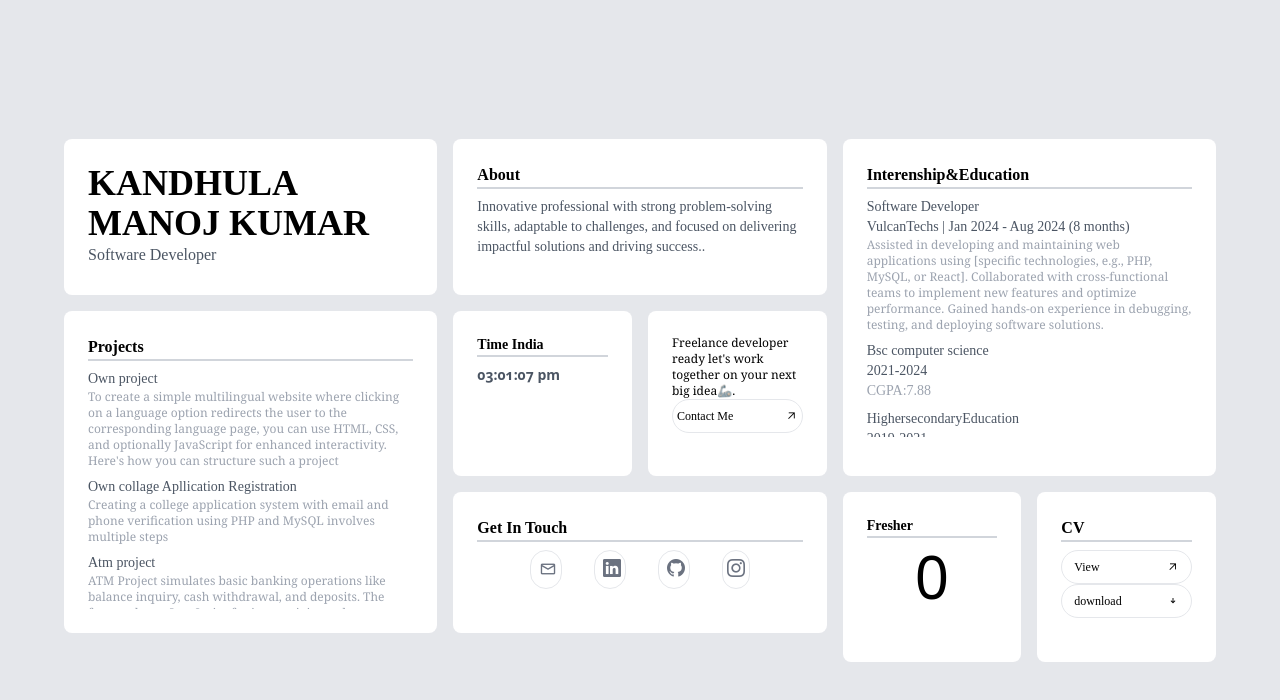
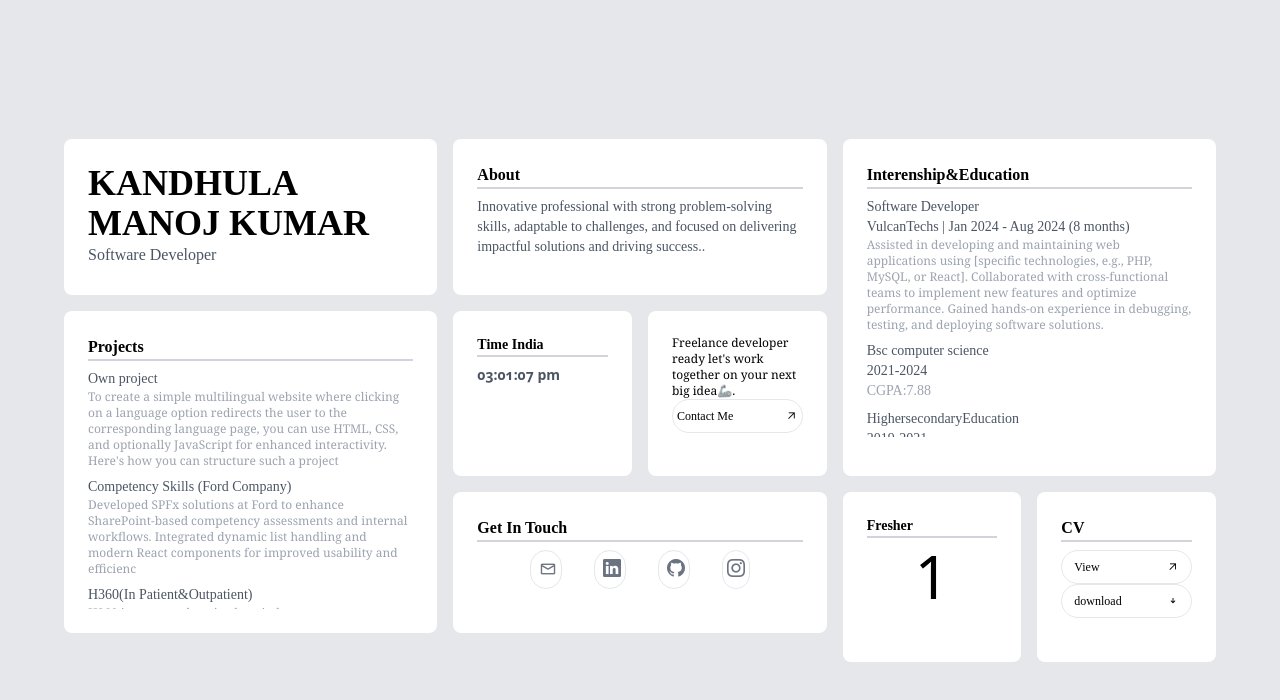
Before and after one commit to manojcoders/resume, a React (Create React App) app: page / in a window 1280 px wide. Shown: the top 700 px of the page. Built offline with nearby package versions, Linux system fonts and the light colour scheme.

Commit message:
Update App.js
new changes

```diff
--- a/src/App.js
+++ b/src/App.js
@@ -104,18 +104,18 @@ const App = () => {
           </p>
         </div>
         <div className="flex flex-col pb-2">
-          <span class="text-gray-600">Own collage Apllication Registration</span>
+          <span class="text-gray-600">Competency Skills (Ford Company)</span>
 
-          <p class="text-gray-400 text-xs font-serif">Creating a college application system with email and phone
-          verification using PHP and MySQL involves multiple steps</p>
+          <p class="text-gray-400 text-xs font-serif">Developed SPFx solutions at Ford to enhance SharePoint-based competency assessments and internal workflows. Integrated dynamic
+          list handling and modern React components for improved usability and efficienc</p>
         </div>
         <div className="flex flex-col pb-2">
-          <span class="text-gray-600">Atm project</span>
+          <span class="text-gray-600">H360(In Patient&Outpatient)</span>
 
-          <p class="text-gray-400 text-xs font-serif">ATM Project simulates basic banking operations like balance inquiry, cash withdrawal, and deposits.
-         The frontend uses JavaScript for interactivity and user inputs.
-         The backend is powered by PHP to handle login authentication and transactions securely.
-         User data (balance, username, and PIN) is stored and managed using a MySQL database.</p>
+          <p class="text-gray-400 text-xs font-serif">H360 is a comprehensive hospital management system designed
+            to streamline patient care, appointments, billing, and reporting. It integrates
+            various modules like inpatient, outpatient, diagnostics, and pharmacy for seamless healthcare operations. The system supports dynamic file uploads (PDF/images), digital signatures, and printable medical summaries. Built using PHP, jQuery,
+            and MySQL, H360 improves hospital efficiency and enhances patient experience.</p>
         </div>
         {/* <div className="flex flex-col pb-2">
           <span class="text-gray-600">Bsc computer science</span>
@@ -190,7 +190,7 @@ const App = () => {
        {/* {year} */}
        <div className="card bg-white rounded-lg p-6 row-span-1 md:row-span-2">
         <h4 class="font-bold border-b-2 mb-2 border-gray-300 text-sm card-content-syne">Fresher</h4>
-        <p class="text-black text-center text-6xl">0</p>
+        <p class="text-black text-center text-6xl">1</p>
        </div>
         {/* {cv} */}
        <div className="card bg-white rounded-lg p-6 row-span-1 md:row-span-2">
```
